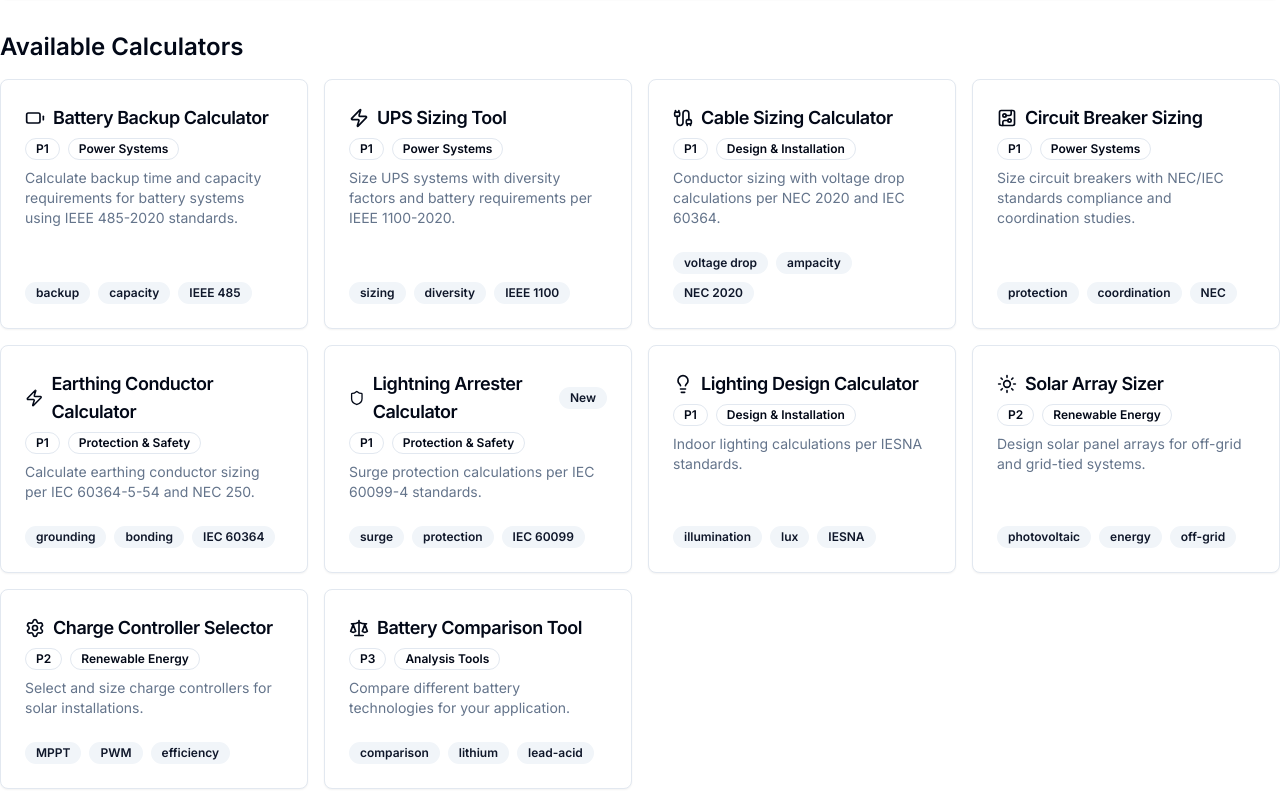
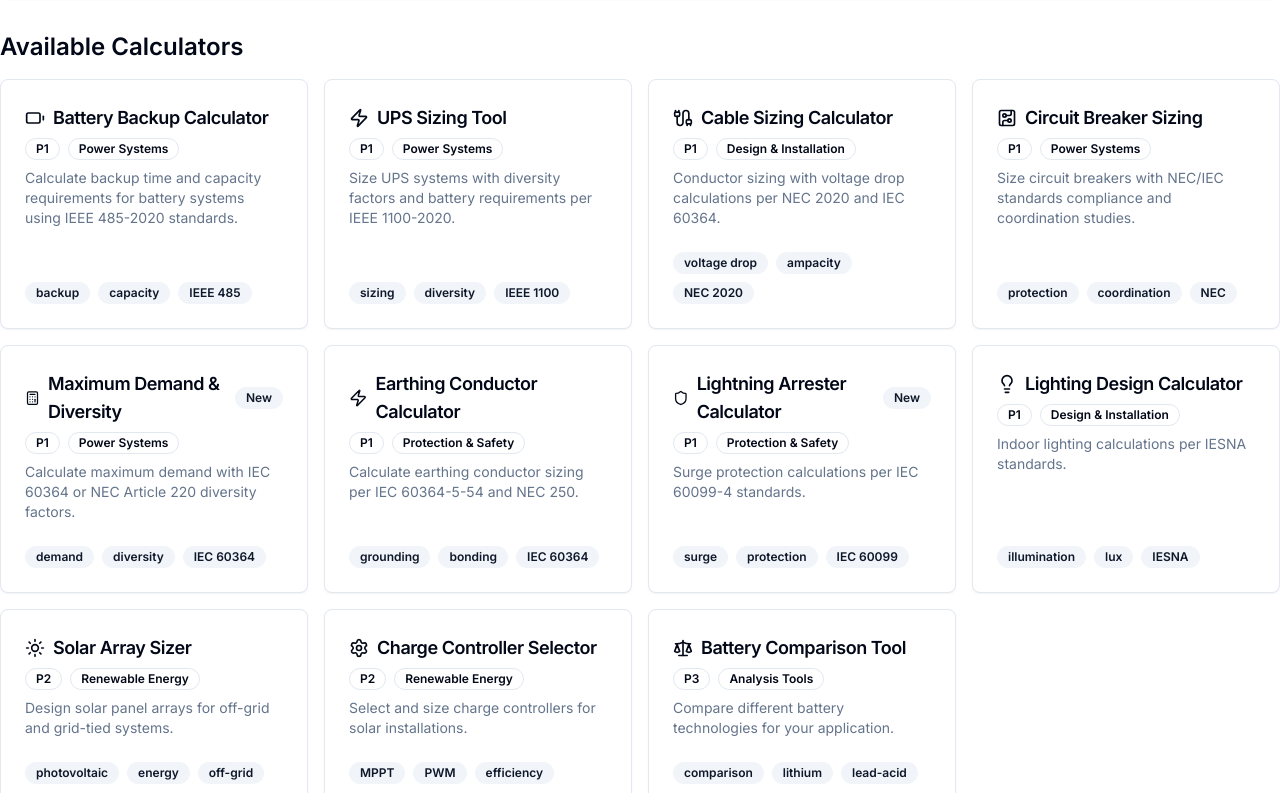
Before and after one commit to zubairxshah/electrical_calculator_01, a Next.js app: page / in a window 1280 px wide. Shown: the part 532-1325 px from the top of the page. Built offline with nearby package versions, Linux system fonts and the light colour scheme.

Commit message:
feat: Add Maximum Demand calculator to navigation

```diff
--- a/app/page.tsx
+++ b/app/page.tsx
@@ -4,7 +4,7 @@ import Link from 'next/link';
 import { Button } from '@/components/ui/button';
 import { Card, CardContent, CardDescription, CardHeader, CardTitle } from '@/components/ui/card';
 import { Badge } from '@/components/ui/badge';
-import { Battery, Zap, Cable, Sun, Settings, BookOpen, Shield, Lightbulb, CircuitBoard, Scale } from 'lucide-react';
+import { Battery, Zap, Cable, Sun, Settings, BookOpen, Shield, Lightbulb, CircuitBoard, Scale, Calculator } from 'lucide-react';
 import { CalculatorGrid } from '@/components/landing/calculator-grid';
 import { CalculatorCard } from '@/types/ui';
 
@@ -65,6 +65,18 @@ const calculatorCards: CalculatorCard[] = [
     category: 'Power Systems',
     isNew: false,
     tags: ['protection', 'coordination', 'NEC'],
+  },
+  {
+    id: 'demand-diversity',
+    title: 'Maximum Demand & Diversity',
+    description: 'Calculate maximum demand with IEC 60364 or NEC Article 220 diversity factors.',
+    icon: 'calculator',
+    href: '/demand-diversity',
+    priority: 'P1',
+    status: 'active',
+    category: 'Power Systems',
+    isNew: true,
+    tags: ['demand', 'diversity', 'IEC 60364', 'NEC 220'],
   },
   {
     id: 'earthing',
--- a/components/landing/calculator-grid.tsx
+++ b/components/landing/calculator-grid.tsx
@@ -7,7 +7,7 @@ import { Button } from '@/components/ui/button';
 import { CalculatorCard } from '@/types/ui';
 import {
   Battery, Zap, Cable, Sun, Settings,
-  Shield, Lightbulb, CircuitBoard, Scale
+  Shield, Lightbulb, CircuitBoard, Scale, Calculator
 } from 'lucide-react';
 
 interface CalculatorGridProps {
@@ -24,6 +24,7 @@ const iconMap = {
   lightbulb: Lightbulb,
   circuitboard: CircuitBoard,
   scale: Scale,
+  calculator: Calculator,
 };
 
 export function CalculatorGrid({ calculatorCards }: CalculatorGridProps) {
--- a/components/layout/Sidebar.tsx
+++ b/components/layout/Sidebar.tsx
@@ -4,7 +4,7 @@ import { useEffect, useRef, useState } from 'react'
 import Link from 'next/link'
 import { usePathname } from 'next/navigation'
 import { cn } from '@/lib/utils'
-import { Battery, Zap, Cable, Sun, Settings, Scale, X, CircuitBoard, Lightbulb, Zap as Ground, ChevronDown, ChevronRight, Shield } from 'lucide-react'
+import { Battery, Zap, Cable, Sun, Settings, Scale, X, CircuitBoard, Lightbulb, Zap as Ground, ChevronDown, ChevronRight, Shield, Calculator } from 'lucide-react'
 import { Button } from '@/components/ui/button'
 import { useMouseWheelScroll } from '@/hooks/useMouseWheelScroll'
 
@@ -38,6 +38,13 @@ const navigationItems = [
         href: '/breaker',
         icon: CircuitBoard,
         description: 'Breaker sizing with NEC/IEC standards',
+        priority: 'P1',
+      },
+      {
+        name: 'Maximum Demand',
+        href: '/demand-diversity',
+        icon: Calculator,
+        description: 'Demand & diversity factors (IEC/NEC)',
         priority: 'P1',
       },
     ]
```
